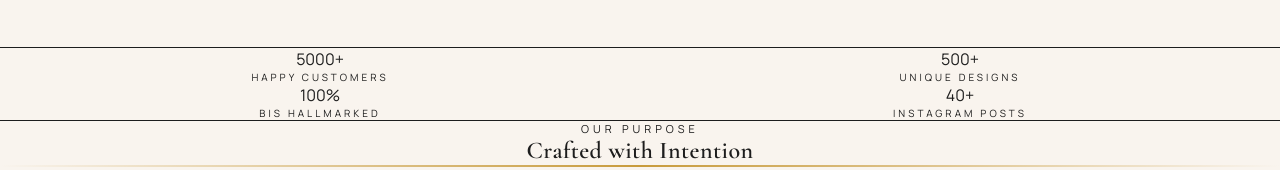
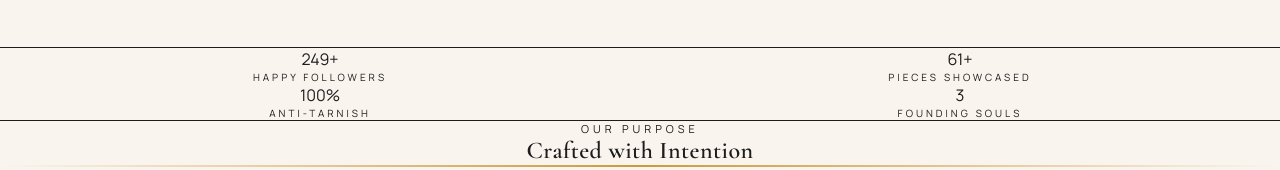
Before and after one commit to AmaldevM/house-of-anvera, a Next.js app in the folder frontend/: page /about in a window 1280 px wide. Shown: the part 571-741 px from the top of the page. Built offline with nearby package versions, Linux system fonts and the light colour scheme; no server answers.

Commit message:
brand: update all content to match real Instagram identity - anti-tarnish, three souls, Kerala, real stats

```diff
--- a/frontend/src/app/about/page.tsx
+++ b/frontend/src/app/about/page.tsx
@@ -5,29 +5,29 @@ import { Shield, Truck, RefreshCw, Award, Phone, Mail, MapPin } from 'lucide-rea
 
 export const metadata: Metadata = {
   title: 'About Us | House of Anvera',
-  description: 'Discover the story behind House of Anvera — handcrafted luxury jewelry celebrating life\'s most precious moments since 2009.',
+  description: 'Three souls, one story — House of Anvera creates anti-tarnish traditional jewellery crafted with love from Kerala, India.',
 };
 
 const values = [
-  { icon: Award, title: 'Craftsmanship', desc: 'Every piece is handcrafted by master artisans who have honed their skills over generations.' },
-  { icon: Shield, title: 'Purity', desc: 'All our gold jewelry is BIS hallmarked. Every gemstone is sourced ethically and verified for quality.' },
-  { icon: RefreshCw, title: 'Timelessness', desc: 'We design for forever, not trends. Our pieces are investments meant to be worn and loved across generations.' },
-  { icon: Phone, title: 'Intimacy', desc: 'We know our customers by name. Every interaction with House of Anvera is personal, warm, and thoughtful.' },
+  { icon: Shield, title: 'Anti-Tarnish Promise', desc: 'Every piece is crafted to stay beautiful — our anti-tarnish technique means your jewellery lasts years without fading.' },
+  { icon: Award, title: 'BIS Hallmarked', desc: 'We use only certified gold and gemstones. Every piece is hallmarked, so you can trust what you wear.' },
+  { icon: RefreshCw, title: 'Daily Wear Design', desc: 'We design for real life — pieces you can wear every day, not just on special occasions.' },
+  { icon: Phone, title: 'Made with Love', desc: 'Three souls with one dream — every piece is chosen and crafted with genuine love and care.' },
 ];
 
 const timeline = [
-  { year: '2019', title: 'The Beginning', desc: 'Founded with a shared passion for fine jewelry and a dream to make luxury accessible.' },
-  { year: '2020', title: 'First Collection', desc: 'Launched the Heritage Bridal Collection to critical acclaim.' },
-  { year: '2022', title: 'Growing Community', desc: 'Reached 5,000 happy customers across India with a devoted following.' },
-  { year: '2024', title: 'Digital Expansion', desc: 'Brought our atelier experience fully online, reaching customers nationwide.' },
-  { year: '2025', title: 'The Next Chapter', desc: 'Expanding collections with new designs, collaborations, and global shipping.' },
+  { year: '2023', title: 'Three Souls, One Dream', desc: 'Three friends united by a love for traditional jewellery started House of Anvera from Kerala, India.' },
+  { year: '2023', title: 'First Pieces Launched', desc: 'Our first collection of anti-tarnish traditional jewellery launched on Instagram and received an incredible response.' },
+  { year: '2024', title: 'Growing Community', desc: 'Built a loyal community of customers across Kerala and beyond who trust us for daily wear jewellery.' },
+  { year: '2025', title: '61 Posts & Counting', desc: 'Actively sharing new designs, customer moments, and jewellery inspiration on Instagram every week.' },
+  { year: '2025', title: 'Online Store Launch', desc: 'Bringing our DM-based ordering to a full e-commerce experience — order easily, anywhere, anytime.' },
 ];
 
 const stats = [
-  { value: '5000+', label: 'Happy Customers' },
-  { value: '500+', label: 'Unique Designs' },
-  { value: '100%', label: 'BIS Hallmarked' },
-  { value: '40+', label: 'Instagram Posts' },
+  { value: '249+', label: 'Happy Followers' },
+  { value: '61+', label: 'Pieces Showcased' },
+  { value: '100%', label: 'Anti-Tarnish' },
+  { value: '3', label: 'Founding Souls' },
 ];
 
 export default function AboutPage() {
--- a/frontend/src/app/page.tsx
+++ b/frontend/src/app/page.tsx
@@ -11,8 +11,8 @@ import { TestimonialsSection } from '@/components/home/TestimonialsSection';
 import { InstagramSection } from '@/components/home/InstagramSection';
 
 export const metadata: Metadata = {
-  title: 'House of Anvera | Handcrafted Luxury Jewelry',
-  description: 'Discover our curated collection of handcrafted luxury jewelry — bridal, traditional, and contemporary pieces that celebrate your most precious moments.',
+  title: 'House of Anvera | Anti-Tarnish Traditional Jewellery',
+  description: 'Anti-tarnish traditional jewellery crafted with love — Daily wear pieces, Jhumkas, Chains, Pendant Sets & more. Three souls, one story. Shop online from Kerala, India.',
 };
 
 async function fetchProducts(endpoint: string) {
--- a/frontend/src/components/home/BrandStorySection.tsx
+++ b/frontend/src/components/home/BrandStorySection.tsx
@@ -15,10 +15,10 @@ export function BrandStorySection() {
   const y = useTransform(scrollYProgress, [0, 1], ['-8%', '8%']);
 
   const STATS = [
-    { value: '5000+', label: 'Happy Customers' },
-    { value: '12+', label: 'Years of Craft' },
-    { value: '500+', label: 'Unique Designs' },
-    { value: '100%', label: 'BIS Hallmarked' },
+    { value: '249+', label: 'Happy Customers' },
+    { value: '3', label: 'Founding Souls' },
+    { value: '61+', label: 'Pieces Created' },
+    { value: '100%', label: 'Anti-Tarnish' },
   ];
 
   return (
@@ -88,16 +88,16 @@ export function BrandStorySection() {
           </h2>
 
           <p className="font-manrope text-brown/70 text-base leading-relaxed mb-5">
-            Born from a deep reverence for India&apos;s ancient jewelry traditions, House of Anvera
-            was founded on the belief that every woman deserves jewelry that speaks her story.
-            Our master craftsmen, with decades of experience, blend time-honored techniques with
-            modern design sensibilities.
+            House of Anvera was born from a simple truth — three souls who believed that beautiful,
+            traditional jewellery should be wearable every single day, not just locked away for special
+            occasions. Based in Kerala, India, we create anti-tarnish traditional jewellery that
+            stays as beautiful as the day you first wore it.
           </p>
 
           <p className="font-manrope text-brown/70 text-base leading-relaxed mb-10">
-            Every piece we create is a labor of love — from the initial sketch to the final
-            polish. We source only the finest materials, ensuring that each jewel is not just
-            beautiful, but a lasting heirloom for generations to come.
+            Our bio says it best: <em className="text-dark italic">&ldquo;Three souls, one story — crafted with love &amp; timeless style.&rdquo;</em>{' '}
+            Every Jhumka, chain, pendant set, and bangle we create carries that love in every detail.
+            Anti-tarnish. BIS Hallmarked. Made for you.
           </p>
 
           {/* Stats */}
--- a/frontend/src/components/home/HeroSection.tsx
+++ b/frontend/src/components/home/HeroSection.tsx
@@ -9,31 +9,31 @@ const SLIDES = [
   {
     id: 1,
     image: 'https://images.unsplash.com/photo-1611085583191-a3b181a88401?w=1600&q=80',
-    label: 'New Bridal Collection 2025',
-    title: ['Adorned', 'in Gold'],
-    subtitle: 'Discover handcrafted bridal jewelry that tells your story through timeless elegance',
-    cta: { label: 'Explore Collection', href: '/collections/bridal' },
-    ctaSecondary: { label: 'View Lookbook', href: '/lookbook' },
+    label: 'Anti-Tarnish • Daily Wear • Traditional',
+    title: ['Crafted with', 'Love'],
+    subtitle: 'Anti-tarnish jewellery you can wear every day — traditional designs that never go out of style',
+    cta: { label: 'Shop Now', href: '/shop' },
+    ctaSecondary: { label: 'New Arrivals', href: '/shop?sort=-createdAt' },
     align: 'left',
   },
   {
     id: 2,
-    image: 'https://images.unsplash.com/photo-1515562141207-7a88fb7ce338?w=1600&q=80',
-    label: 'Minimal Edit',
-    title: ['Effortless', 'Luxury'],
-    subtitle: 'Understated pieces crafted for the modern woman who wears elegance every day',
-    cta: { label: 'Shop Minimal', href: '/collections/minimal' },
-    ctaSecondary: { label: 'New Arrivals', href: '/shop?sort=newest' },
+    image: 'https://images.unsplash.com/photo-1535632066927-ab7c9ab60908?w=1600&q=80',
+    label: 'Traditional Jewellery',
+    title: ['Timeless', 'Style'],
+    subtitle: 'Handpicked traditional pieces — Jhumkas, Chains, Pendant Sets & more, crafted to last a lifetime',
+    cta: { label: 'Explore Collection', href: '/shop' },
+    ctaSecondary: { label: 'Contact Us', href: '/contact' },
     align: 'center',
   },
   {
     id: 3,
     image: 'https://images.unsplash.com/photo-1599643478518-a784e5dc4c8f?w=1600&q=80',
-    label: 'Limited Edition',
-    title: ['Rare &', 'Precious'],
-    subtitle: 'One-of-a-kind pieces created by master craftsmen — exclusively yours',
-    cta: { label: 'Discover More', href: '/collections/limited-edition' },
-    ctaSecondary: { label: 'Book Consultation', href: '/contact' },
+    label: 'Three Souls, One Story',
+    title: ['Our', 'Promise'],
+    subtitle: 'Founded with love by three souls — every piece we create carries our heart and our heritage',
+    cta: { label: 'Our Story', href: '/about' },
+    ctaSecondary: { label: 'DM on Instagram', href: 'https://www.instagram.com/houseofanvera' },
     align: 'right',
   },
 ];
--- a/frontend/src/lib/constants.ts
+++ b/frontend/src/lib/constants.ts
@@ -43,10 +43,10 @@ export const ORDER_STATUSES = [
 ];
 
 export const LUXURY_FEATURES = [
-  { icon: 'shield', title: 'Lifetime Warranty', description: 'Every piece comes with our lifetime craftsmanship guarantee' },
-  { icon: 'award', title: 'Hallmarked Gold', description: 'BIS hallmarked jewelry for purity you can trust' },
-  { icon: 'package', title: 'Luxury Packaging', description: 'Elegantly packaged in our signature gift boxes' },
+  { icon: 'shield', title: 'Anti-Tarnish', description: 'Our pieces are crafted to stay beautiful — no tarnishing, ever' },
+  { icon: 'award', title: 'BIS Hallmarked', description: 'Every piece is hallmarked for certified purity you can trust' },
+  { icon: 'refresh', title: 'Daily Wear Ready', description: 'Designed for real life — wear it every single day with confidence' },
   { icon: 'truck', title: 'Free Shipping', description: 'Complimentary insured shipping on orders above ₹2,000' },
-  { icon: 'refresh', title: 'Easy Returns', description: '15-day hassle-free return & exchange policy' },
-  { icon: 'phone', title: '24/7 Support', description: 'Dedicated concierge service for all your needs' },
+  { icon: 'package', title: 'Luxury Packaging', description: 'Beautifully boxed in our signature gift packaging' },
+  { icon: 'phone', title: 'DM or Call Us', description: 'Reach us on Instagram or at +91 9400 856 725 anytime' },
 ];
```
